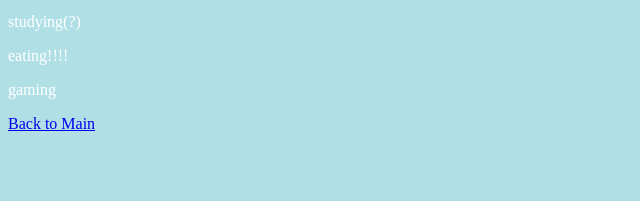
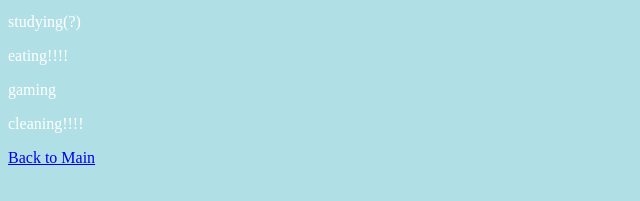
Before and after one commit to cjecardano/cjecardano.github.io, a plain HTML site: page sub_pgs/hobbies.html in a window 1280 px wide. Shown: the part 101-302 px from the top of the page, without its empty margins (0-640 px from the left). Drawn offline with Linux system fonts and the light colour scheme.

Commit message:
Added more hobbies and dreams
- added additional dreams
- added additional hobby

```diff
--- a/sub_pgs/hobbies.html
+++ b/sub_pgs/hobbies.html
@@ -14,6 +14,7 @@
 		<p>studying(?)</p>
 		<p>eating!!!!</p>
 		<p>gaming</p>
+		<p>cleaning!!!!</p>
 
 	<a href="../index.html">Back to Main</a>
 
```
Also changed, not shown: sub_pgs/dream.html (+1 -0 lines).
